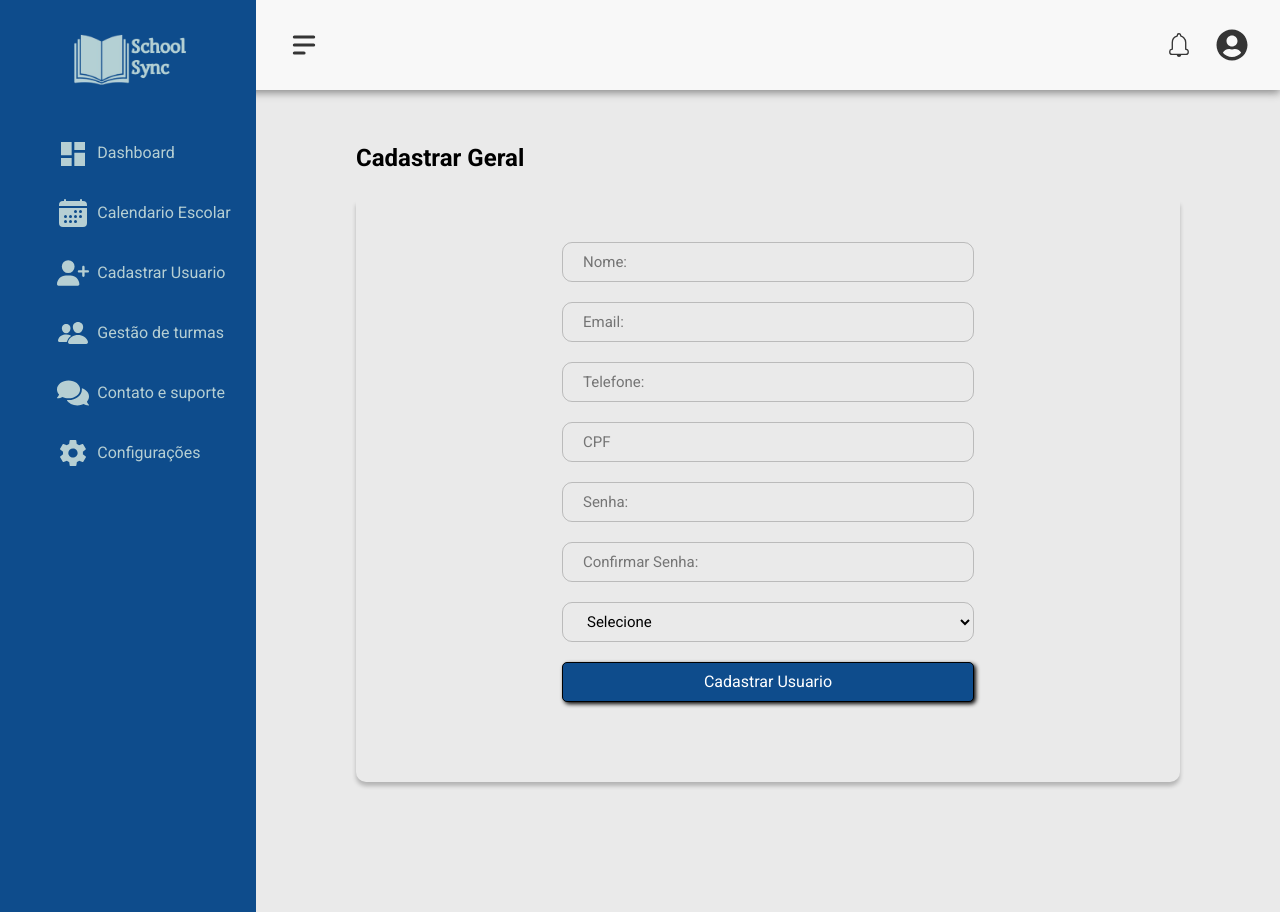
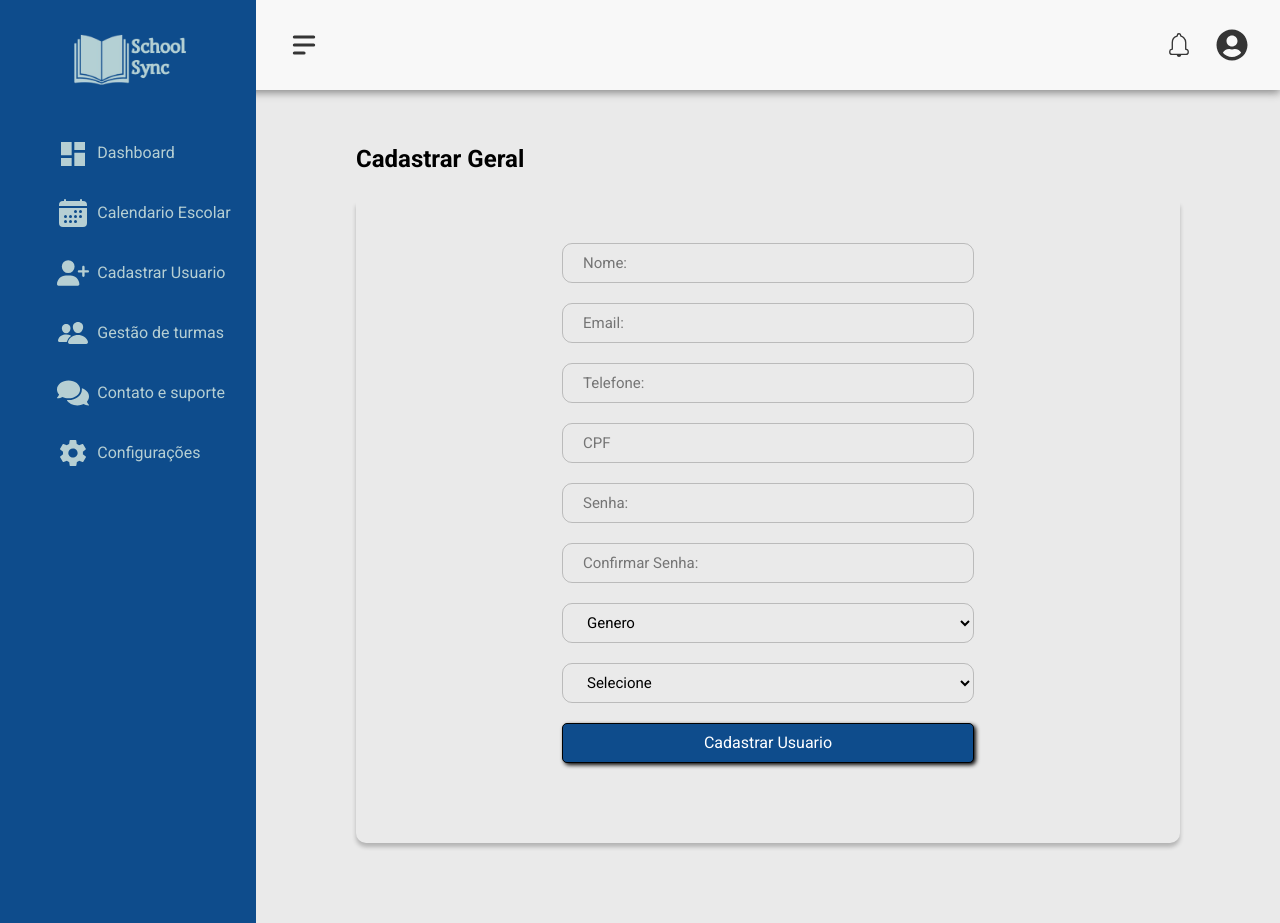
Before and after one commit to Alisonjs0/SchoolSync, a Next.js app: page /pages/cadastrarUsuario in a window 1280 px wide. Built offline with nearby package versions, Linux system fonts and the light colour scheme.

Commit message:
add informacoes sobre usuario

```diff
--- a/app/pages/cadastrarUsuario/page.jsx
+++ b/app/pages/cadastrarUsuario/page.jsx
@@ -5,10 +5,9 @@ import { IoIosReturnLeft } from "react-icons/io";
 import FormAluno from "./components/formAluno.js";
 import FormProfessor from "./components/formProfessor.js";
 import FormAdmin from "./components/formAdmin.js";
-import {user as initialUserData} from '../data/infos.js';
+import { user as initialUserData } from "../data/infos.js";
 import "./cadastrarUsuario.css";
 import { useState } from "react";
-
 
 const CadastrarUsuario = () => {
   const [user, setUser] = useState(initialUserData);
@@ -20,7 +19,7 @@ const CadastrarUsuario = () => {
   const [senha, setSenha] = useState("");
   const [confirmSenha, setConfirmSenha] = useState("");
   const [cargo, setCargo] = useState();
-
+  const [sexo, setSexo] = useState();
 
   const formatarTelefone = (telefone) => {
     // Remove todos os caracteres que não sejam números
@@ -45,11 +44,24 @@ const CadastrarUsuario = () => {
   };
 
   const nextPage = (event) => {
-      if (cargo !== "selecione" && cargo !== undefined && stage == "Geral") {
+    event.preventDefault();
+    console.log(cargo);
+    console.log(sexo);
+    if (
+      cargo !== "selecione" &&
+      cargo &&
+      stage == "Geral" &&
+      sexo !== "genero" &&
+      sexo
+    ) {
       setStage(cargo);
-        console.log(cargo)
+      console.log(cargo);
+    } else if (cargo == "selecione") {
+      alert("Selecione o cargo");
+    } else if (!sexo || sexo === "genero") {
+      alert("Selecione o sexo");
     }
-  }
+  };
 
   const retornar = () => {
     setStage("Geral");
@@ -69,28 +81,24 @@ const CadastrarUsuario = () => {
                     placeholder="Nome:"
                     onChange={(e) => setNome(e.target.value)}
                     value={nome}
-
                   />
                   <input
                     type="email"
                     placeholder="Email:"
                     onChange={(e) => setEmail(e.target.value)}
                     value={email}
-
                   />
                   <input
                     type="tel"
                     placeholder="Telefone:"
                     value={tel}
                     onChange={handleTelefoneChange}
-
                   />
                   <input
                     type="number"
                     placeholder="CPF"
                     onChange={(e) => setCpf(e.target.value)}
                     value={cpf}
-
                   />
                   <input
                     type="password"
@@ -103,16 +111,23 @@ const CadastrarUsuario = () => {
                     placeholder="Confirmar Senha:"
                     value={confirmSenha}
                     onChange={(e) => setConfirmSenha(e.target.value)}
-
                   />
-                {/* Select dentro de um contêiner para personalização da seta */}
+                  <select
+                    name=""
+                    id=""
+                    onChange={(e) => setSexo(e.target.value)}
+                    value={sexo}
+                  >
+                    <option value="genero">Genero</option>
+                    <option value="Maculino">Maculino</option>
+                    <option value="Feminino">Feminino</option>
+                  </select>
 
                   <select
                     name=""
                     id=""
                     onChange={(e) => setCargo(e.target.value)}
                     value={cargo}
-
                   >
                     <option value="selecione">Selecione</option>
                     <option value="Professor">Professor</option>
@@ -127,10 +142,7 @@ const CadastrarUsuario = () => {
               )}
               {stage === "Aluno" && (
                 <>
-                <span
-                  className="position-absolute"
-                  onClick={retornar}
-                >
+                  <span className="position-absolute" onClick={retornar}>
                     <IoIosReturnLeft
                       style={{ cursor: "pointer" }}
                       className="m-3 fs-4"
@@ -141,10 +153,7 @@ const CadastrarUsuario = () => {
               )}
               {stage === "Professor" && (
                 <>
-                <span
-                  className="position-absolute"
-                  onClick={retornar}
-                >
+                  <span className="position-absolute" onClick={retornar}>
                     <IoIosReturnLeft
                       style={{ cursor: "pointer" }}
                       className="m-3 fs-4"
@@ -155,10 +164,7 @@ const CadastrarUsuario = () => {
               )}
               {stage === "Admin" && (
                 <>
-              <span
-                  className="position-absolute"
-                  onClick={retornar}
-                >
+                  <span className="position-absolute" onClick={retornar}>
                     <IoIosReturnLeft
                       style={{ cursor: "pointer" }}
                       className="m-3 fs-4"
```
Lines whose indentation alone changed are shown as unchanged.
